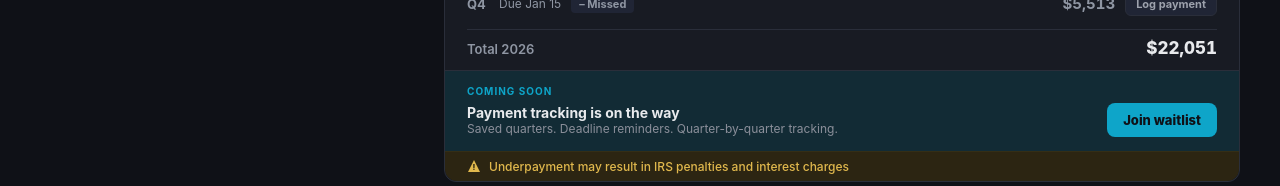
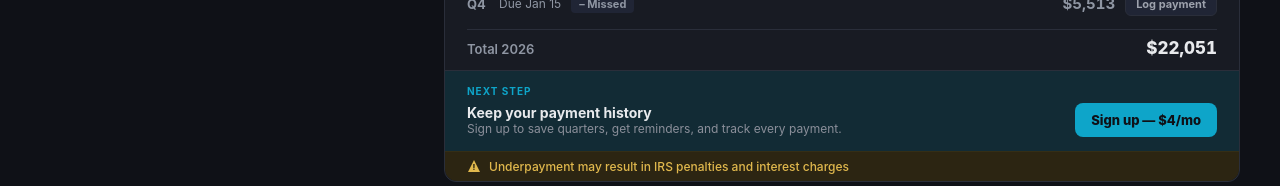
Before and after one commit to Tnellyy/Quarterlytax, a React (Vite) app: page / in a window 1280 px wide. Shown: the part 559-745 px from the top of the page. Built offline with nearby package versions, Linux system fonts and the light colour scheme; no server answers.

Commit message:
Update ResultsPanel.jsx

```diff
--- a/src/components/ResultsPanel.jsx
+++ b/src/components/ResultsPanel.jsx
@@ -45,6 +45,7 @@ function getTaxHealth(statuses, paidCount) {
 export default function ResultsPanel({
   result, paidQuarters, onTogglePaid, onTrack,
   withholding, hasW2, w2Withholding, paychecksRemaining,
+  isAuthenticated, isPaid,
 }) {
   const nd = getNextDeadline();
   const days = daysUntilDeadline(nd);
@@ -193,20 +194,56 @@ export default function ResultsPanel({
           </div>
         )}
 
-        {/* CTA — honest waitlist */}
+        {/* ═══ CTA AREA — 3 states ═══ */}
+
+        {/* State 1: Paid user — tracking active */}
+        {isPaid && (
+          <div style={{ borderTop: "1px solid #2a2e3a", padding: `14px ${px}px`, background: "#0a2e23" }}>
+            <div style={{ display: "flex", alignItems: "center", gap: 8 }}>
+              <svg width="16" height="16" viewBox="0 0 16 16" fill="none">
+                <path d="M3 8l3.5 3.5 6.5-6.5" stroke="#34d399" strokeWidth="2.5" strokeLinecap="round" strokeLinejoin="round" />
+              </svg>
+              <span style={{ fontSize: 14, fontWeight: 700, color: "#34d399" }}>Tracking active</span>
+            </div>
+            <div style={{ fontSize: 12, color: "#8b8f9a", marginTop: 3, paddingLeft: 24 }}>
+              Saved payment history is enabled for this account.
+            </div>
+          </div>
+        )}
+
+        {/* State 2: Signed in, not paid — upgrade CTA */}
+        {isAuthenticated && !isPaid && (
           <div style={{ borderTop: "1px solid #2a2e3a", padding: `14px ${px}px`, background: "#122b35" }}>
-          <div style={{ fontSize: 10, fontWeight: 700, color: "#0ea5c9", textTransform: "uppercase", letterSpacing: ".1em", marginBottom: 6 }}>Coming soon</div>
+            <div style={{ fontSize: 10, fontWeight: 700, color: "#0ea5c9", textTransform: "uppercase", letterSpacing: ".1em", marginBottom: 6 }}>Unlock tracking</div>
             <button onClick={onTrack} style={{
               width: "100%", display: "flex", alignItems: "center", justifyContent: "space-between",
               background: "none", border: "none", cursor: "pointer", fontFamily: "inherit", padding: 0,
             }}>
               <div>
-              <div style={{ fontSize: 14, fontWeight: 700, color: "#e8eaed", textAlign: "left" }}>Payment tracking is on the way</div>
+                <div style={{ fontSize: 14, fontWeight: 700, color: "#e8eaed", textAlign: "left" }}>Save your payment history</div>
                 <div style={{ fontSize: 12, color: "#8b8f9a", textAlign: "left" }}>Saved quarters. Deadline reminders. Quarter-by-quarter tracking.</div>
               </div>
-            <span style={{ fontSize: 13, fontWeight: 800, color: "#0f1117", background: "#0ea5c9", padding: "9px 16px", borderRadius: 8, flexShrink: 0 }}>Join waitlist</span>
+              <span style={{ fontSize: 13, fontWeight: 800, color: "#0f1117", background: "#0ea5c9", padding: "9px 16px", borderRadius: 8, flexShrink: 0 }}>Start tracking — $4/mo</span>
             </button>
           </div>
+        )}
+
+        {/* State 3: Anonymous — sign up CTA */}
+        {!isAuthenticated && (
+          <div style={{ borderTop: "1px solid #2a2e3a", padding: `14px ${px}px`, background: "#122b35" }}>
+            <div style={{ fontSize: 10, fontWeight: 700, color: "#0ea5c9", textTransform: "uppercase", letterSpacing: ".1em", marginBottom: 6 }}>Next step</div>
+            <button onClick={onTrack} style={{
+              width: "100%", display: "flex", alignItems: "center", justifyContent: "space-between",
+              background: "none", border: "none", cursor: "pointer", fontFamily: "inherit", padding: 0,
+            }}>
+              <div>
+                <div style={{ fontSize: 14, fontWeight: 700, color: "#e8eaed", textAlign: "left" }}>Keep your payment history</div>
+                <div style={{ fontSize: 12, color: "#8b8f9a", textAlign: "left" }}>Sign up to save quarters, get reminders, and track every payment.</div>
+              </div>
+              <span style={{ fontSize: 13, fontWeight: 800, color: "#0f1117", background: "#0ea5c9", padding: "9px 16px", borderRadius: 8, flexShrink: 0 }}>Sign up — $4/mo</span>
+            </button>
+          </div>
+        )}
 
         {/* Warning */}
         <div style={{
```
Lines whose indentation alone changed are shown as unchanged.
